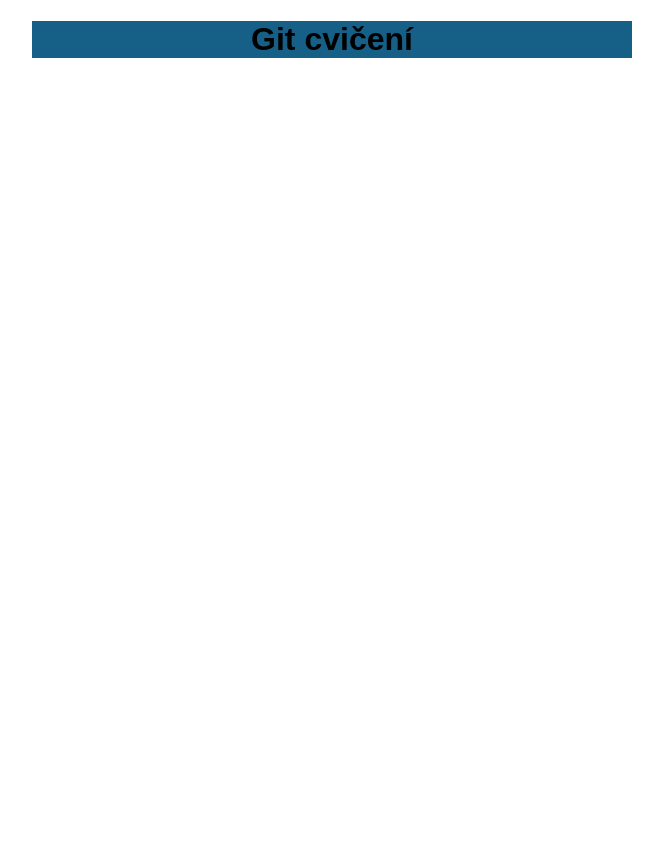
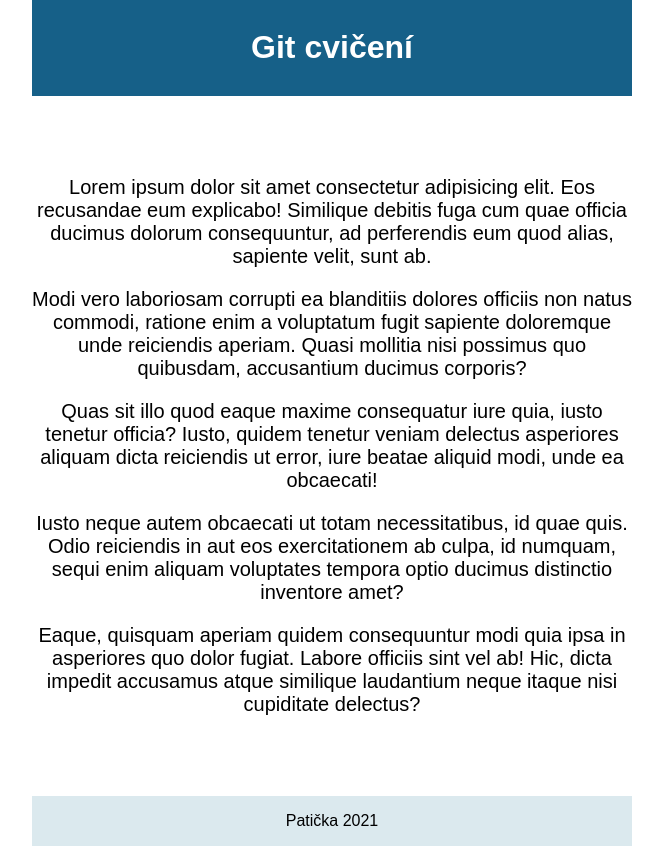
Before and after one commit to Martina1502/git-cviceni, a plain HTML site: page index.html in a window 1280 px wide. Shown: the whole page, without its empty margins (308-971 px from the left). Before the commit the page ends 800 px from the top, so only its background shows below. Drawn offline with Linux system fonts and the light colour scheme.

Commit message:
vysledek

```diff
--- a/index.html
+++ b/index.html
@@ -15,6 +15,18 @@
             Git cvičení
         </h1>
     </header>
+    <main>
+        <p>Lorem ipsum dolor sit amet consectetur adipisicing elit. Eos recusandae eum explicabo! Similique debitis fuga cum quae officia ducimus dolorum consequuntur, ad perferendis eum quod alias, sapiente velit, sunt ab.</p>
+        <p>Modi vero laboriosam corrupti ea blanditiis dolores officiis non natus commodi, ratione enim a voluptatum fugit sapiente doloremque unde reiciendis aperiam. Quasi mollitia nisi possimus quo quibusdam, accusantium ducimus corporis?</p>
+        <p>Quas sit illo quod eaque maxime consequatur iure quia, iusto tenetur officia? Iusto, quidem tenetur veniam delectus asperiores aliquam dicta reiciendis ut error, iure beatae aliquid modi, unde ea obcaecati!</p>
+        <p>Iusto neque autem obcaecati ut totam necessitatibus, id quae quis. Odio reiciendis in aut eos exercitationem ab culpa, id numquam, sequi enim aliquam voluptates tempora optio ducimus distinctio inventore amet?</p>
+        <p>Eaque, quisquam aperiam quidem consequuntur modi quia ipsa in asperiores quo dolor fugiat. Labore officiis sint vel ab! Hic, dicta impedit accusamus atque similique laudantium neque itaque nisi cupiditate delectus?</p>
+    </main>
+
+    <footer>
+        Patička 2021
+    </footer>
+
 </body>
 
 </html>
--- a/styly.css
+++ b/styly.css
@@ -6,5 +6,17 @@ body {
 }
 
 header {
+	color: white;
     background-color: #166088;
+	padding: 0.5em;
 }
+
+main {
+	padding: 3em 0;
+	font-size: 20px;
+}
+
+footer {
+	background-color: #dbe9ee;
+	padding: 1em;
+}
```
